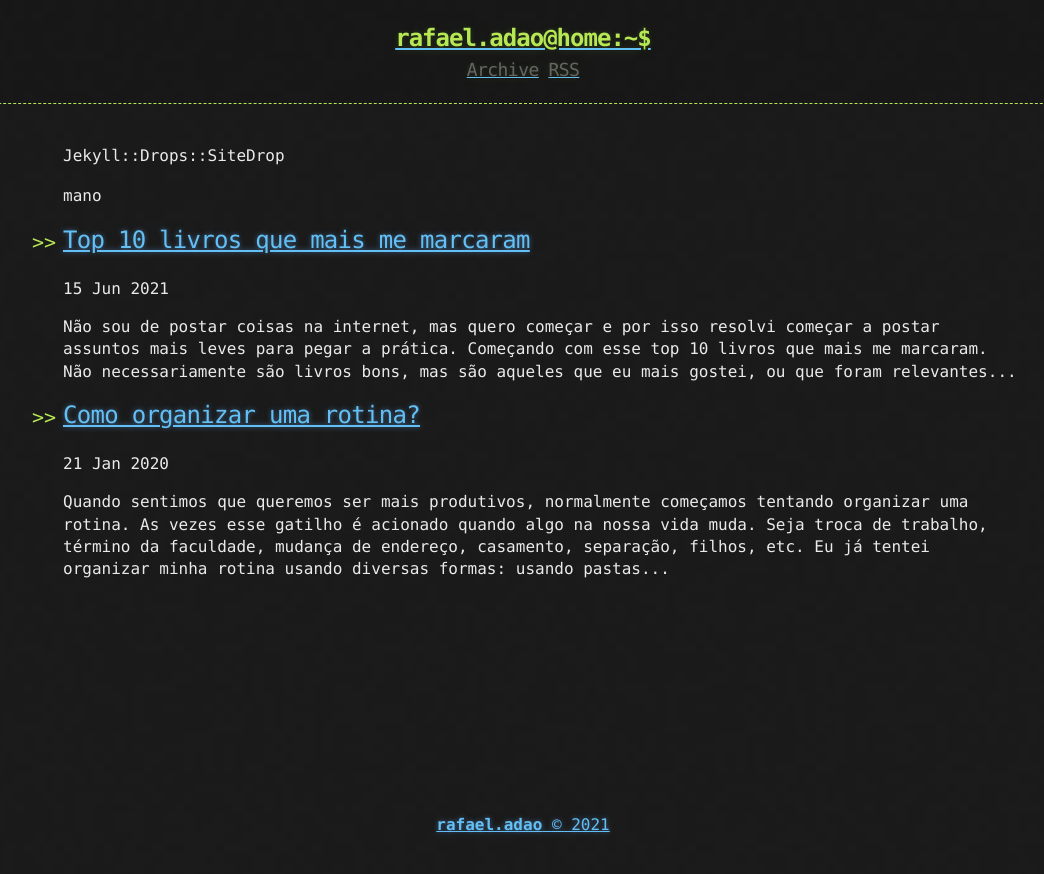
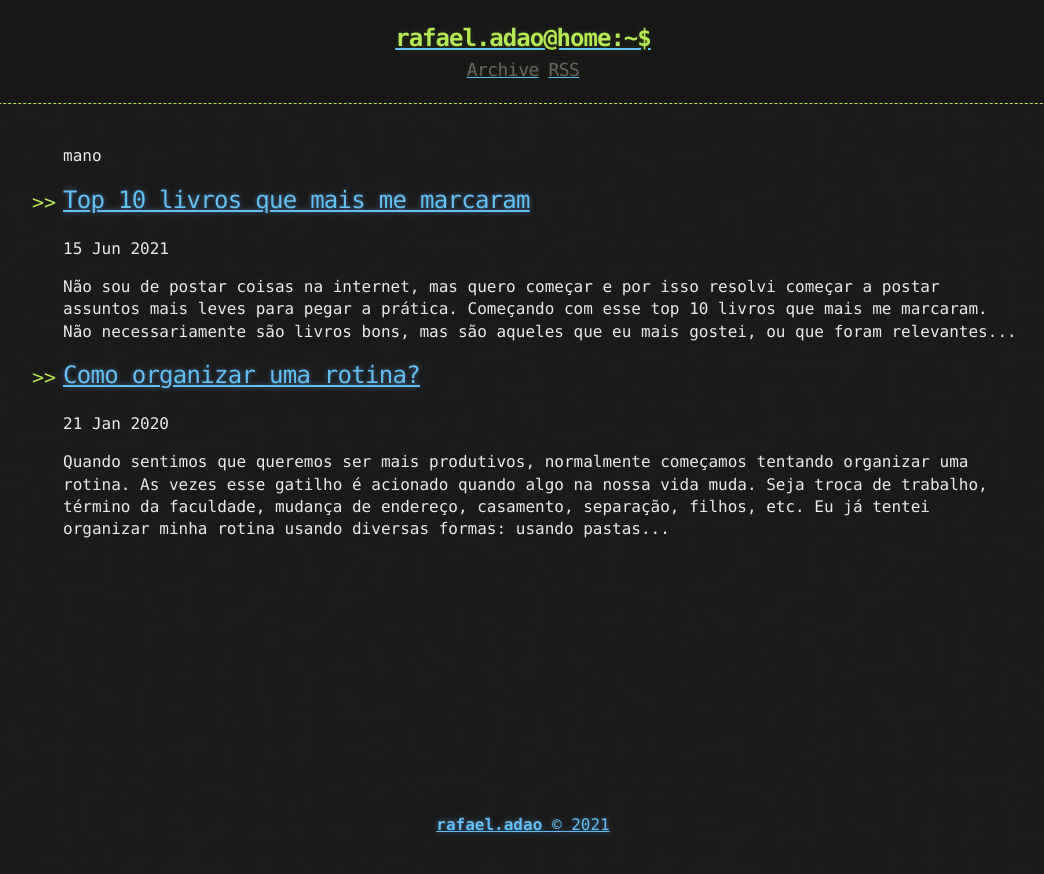
Before and after one commit to RafaelAdao/RafaelAdao.github.io, a Jekyll site: the page built from index.html, in a window 1280 px wide. Shown: the top 874 px of the page, without its empty margins (117-1161 px from the left). Built offline with Jekyll 4.4.1, drawn with Linux system fonts in a browser that asks for light colours; a script that is not in the unit is left out; the list of posts is cut into pages by our own code; comment, search, counter and statistics services are not loaded.

Commit message:
remove test

```diff
--- a/index.html
+++ b/index.html
@@ -2,9 +2,6 @@
 layout: default
 ---
 <ul>
-  <p>{{ site.env.YOUTUBE_API_ENV }}</p>
-  <p>{{ site.env }}</p>
-  <p>{{ site }}</p>
   <p>mano</p>
     {% for post in paginator.posts %}
       <li>
```
